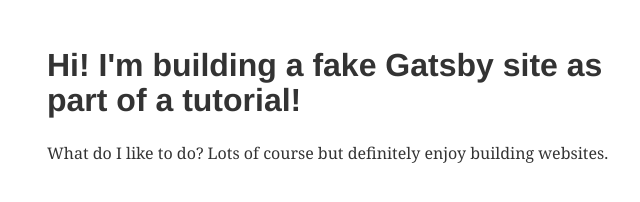
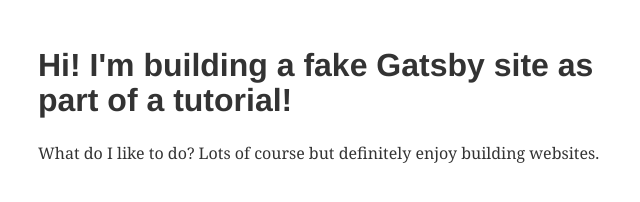
Before and after one commit to Sulaymon333/gatsby-playground, a Gatsby site: page / in a window 1280 px wide. Shown: the whole page, without its empty margins (293-933 px from the left). Built offline with nearby package versions, Linux system fonts and the light colour scheme; Gatsby itself is replaced by a stand-in of ours.

Commit message:
layout component added

```diff
--- /dev/null
+++ b/src/components/layout.js
@@ -0,0 +1,7 @@
+import React from "react"
+
+export default ({ children }) => (
+  <div style={{ margin: `3rem auto`, maxWidth: 650, padding: `0 1rem` }}>
+    {children}
+  </div>
+)
--- a/src/pages/index.js
+++ b/src/pages/index.js
@@ -1,11 +1,12 @@
 import React from "react"
+import Layout from "../components/layout"
 
 export default () => (
-  <div style={{ margin: `3rem auto`, maxWidth: 600 }}>
+  <Layout>
     <h1>Hi! I'm building a fake Gatsby site as part of a tutorial!</h1>
     <p>
       What do I like to do? Lots of course but definitely enjoy building
       websites.
     </p>
-  </div>
+  </Layout>
 )
```
Also changed, not shown: src/pages/about.js (added, +8 -0 lines), src/pages/contact.js (added, +11 -0 lines).
